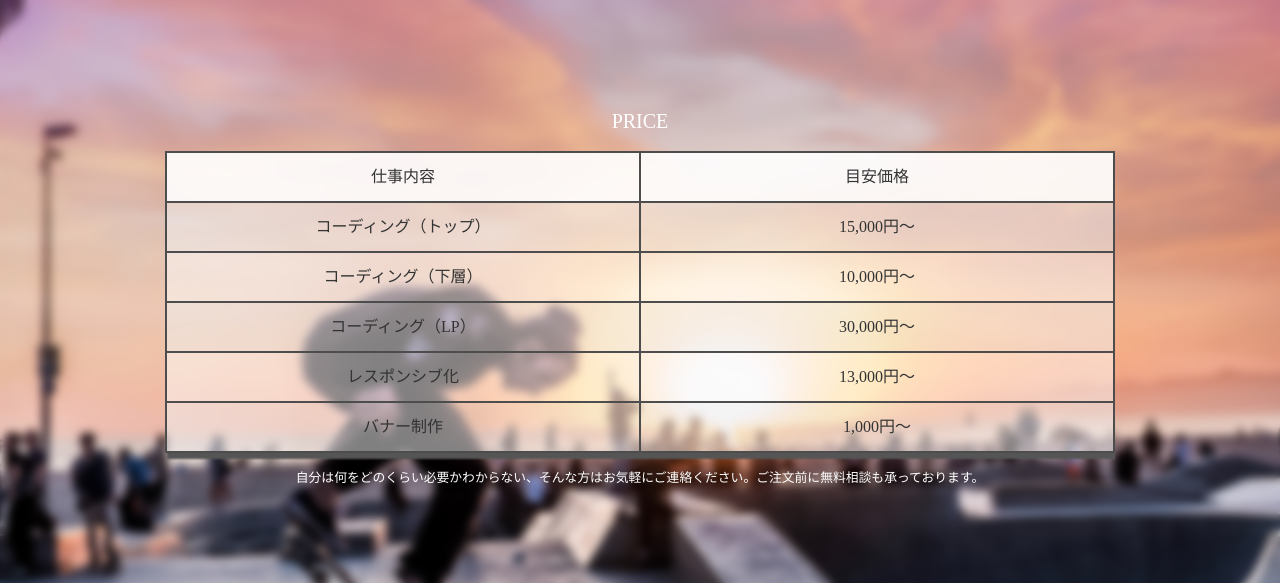
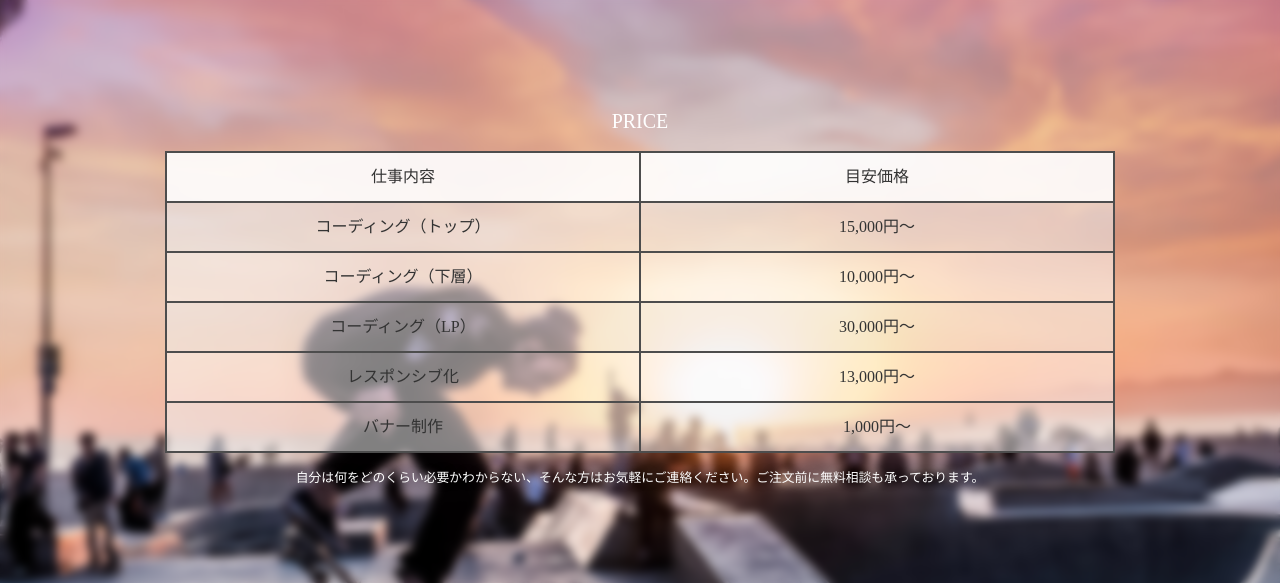
Before and after one commit to karin1358/portfolio, a PHP site: page / in a window 1280 px wide. Shown: the part 1499-2082 px from the top of the page. Run offline with PHP 8.4, Linux system fonts and the light colour scheme; some libraries are stand-ins or nearby versions.

Commit message:
Update stylesheet.css

```diff
--- a/stylesheet.css
+++ b/stylesheet.css
@@ -50,7 +50,6 @@ background-image:url("./img/darkflower.jpg");
 table{
 	width:80%;
 	text-align: center;
-	box-shadow: 4px 4px 2px 2px #555555;
 }
 td{
 	width: 50%;
```
